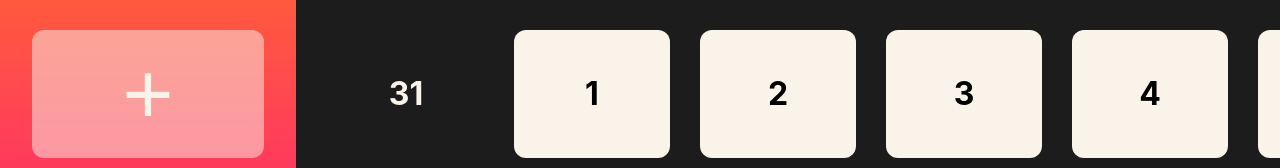
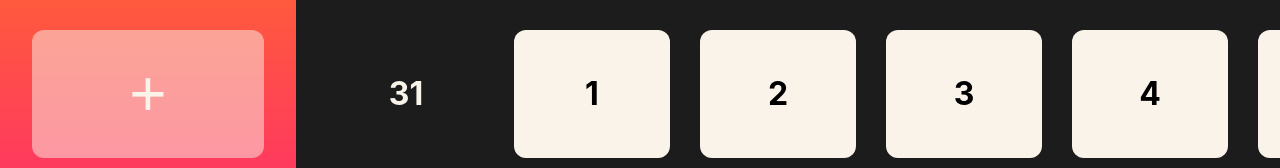
Before and after one commit to alexkior/seagulendar, a React (Vite) app in the folder client/: page / in a window 1280 px wide. Shown: the part 322-490 px from the top of the page. Built offline with nearby package versions, Linux system fonts and the light colour scheme.

Commit message:
Fix button style

```diff
--- a/client/src/components/Sidebar/components/SidebarItem/SidebarItem.module.scss
+++ b/client/src/components/Sidebar/components/SidebarItem/SidebarItem.module.scss
@@ -57,7 +57,7 @@
   background: none;
   width: 48px;
   height: 48px;
-  font-size: 88px;
+  font-size: 64px;
   font-weight: 500;
   white-space: wrap;
   text-align: center;
```
